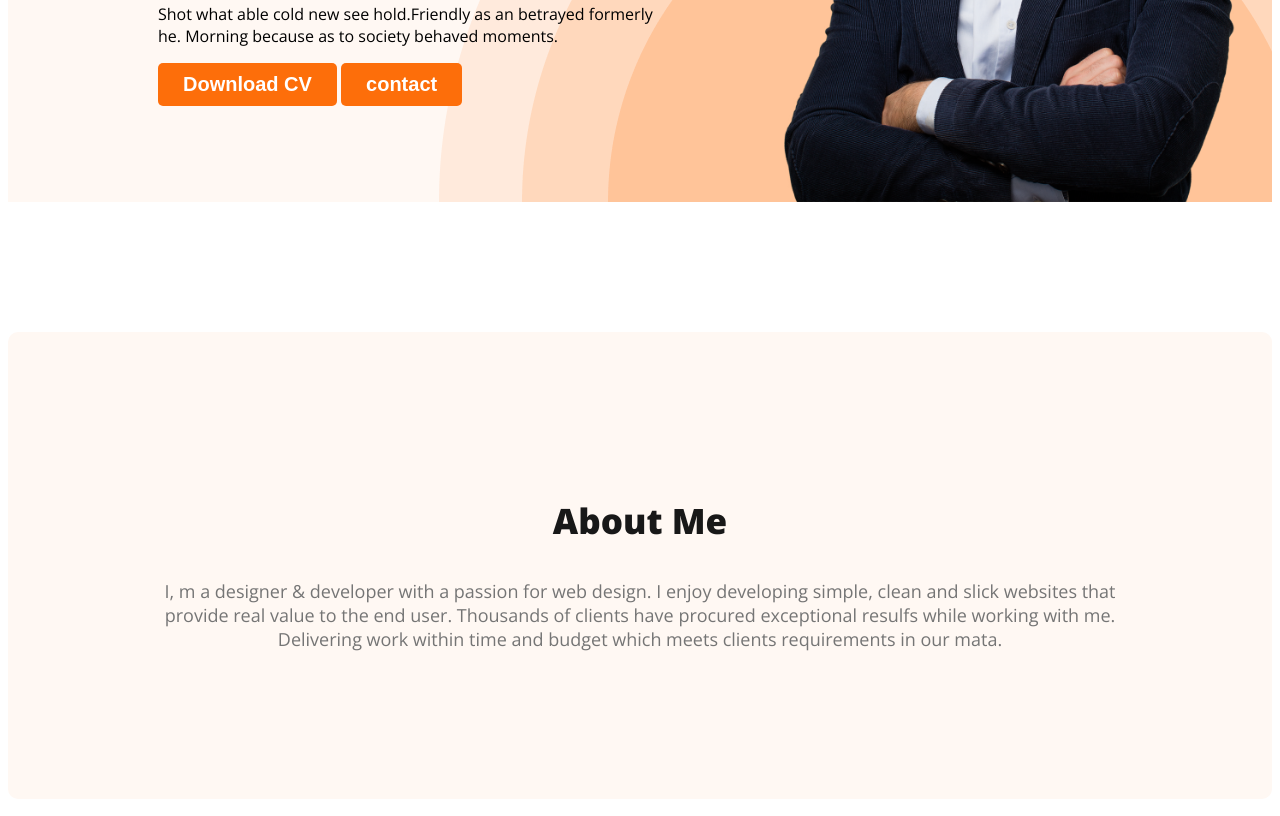
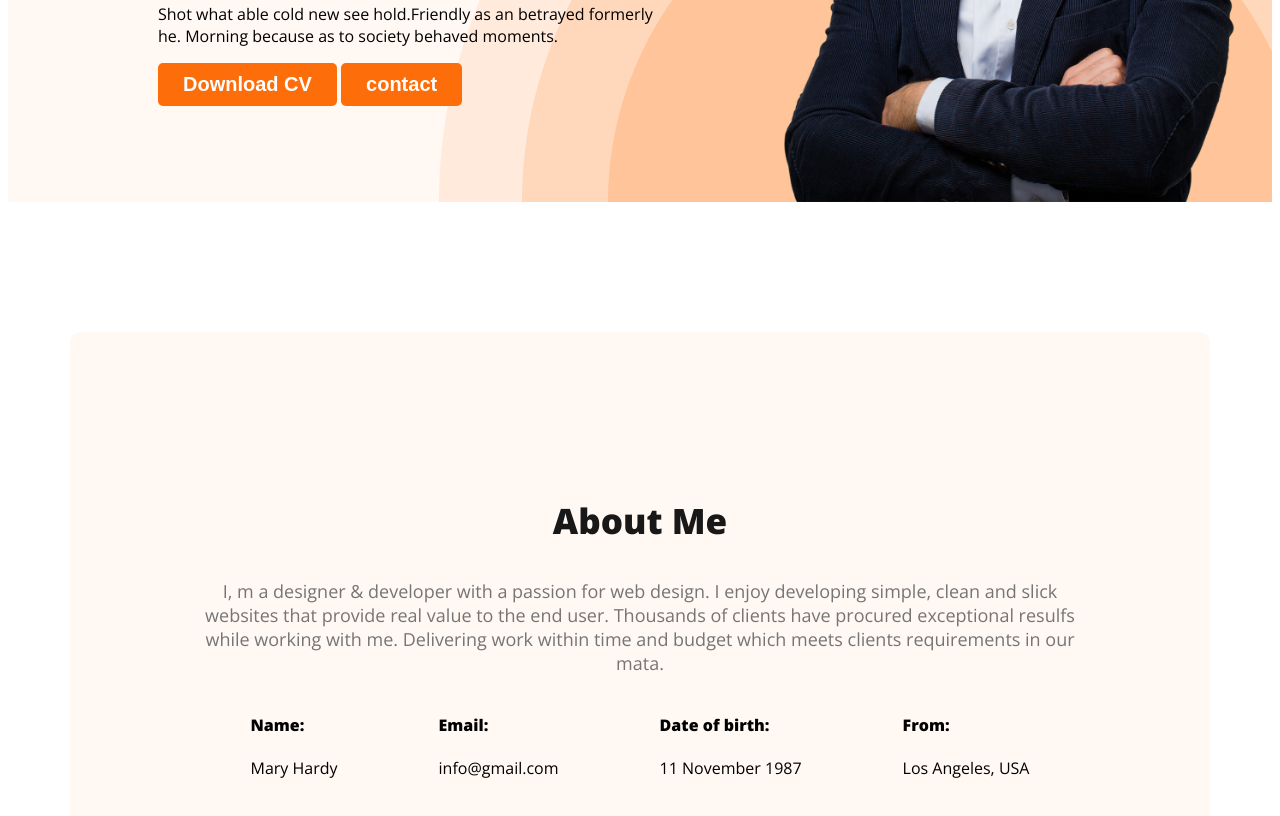
Before and after one commit to rafayed/webdevloparportfolio, a plain HTML site: page index.html in a window 1280 px wide. Shown: the part 566-1382 px from the top of the page. Drawn offline with nearby package versions, Linux system fonts and the light colour scheme.

Commit message:
added the about info

```diff
--- a/index.html
+++ b/index.html
@@ -26,8 +26,8 @@
             <div class="banner-content">
                 <h3 class="banner-greeting">Hi, I am</h3>
                 <h1 class="banner-title">Mary Hardy</h1>
-                <p banner-description>Shot what able cold new see hold.Friendly as an betrayed formerly he.
-                    Morning because as to society behaved moments.</p>
+                <p banner-description>Shot what able cold new see hold.Friendly as an
+                    betrayed formerly he. Morning because as to society behaved moments.</p>
                 <button class="btn-primary">Download CV</button>
                 <button class="btn-primary">contact</button>
             </div>
@@ -42,6 +42,27 @@
                 simple, clean and slick websites that provide real value to the end user. Thousands of clients have
                 procured exceptional resulfs while working with me. Delivering work within time and budget which meets
                 clients requirements in our mata.</p>
+                <div class="about-info-container">
+                    <about-info>
+                        <h4 class="info-title">Name:</h4>
+                        <p class="info-description">Mary Hardy</p>
+                    </about-info>
+                    <about-info>
+                        <h4 class="info-title">Email:
+                           </h4>
+                        <p class="info-description"> info@gmail.com</p>
+                    </about-info>
+                    <about-info>
+                        <h4 class="info-title">Date of birth:
+                            </h4>
+                        <p class="info-description">11 November 1987</p>
+                    </about-info>
+                    <about-info>
+                        <h4 class="info-title">From:
+                            </h4>
+                        <p class="info-description">Los Angeles, USA</p>
+                    </about-info>
+                </div>
         </section>
     </main>
     <footer>
--- a/styles/portfolio.css
+++ b/styles/portfolio.css
@@ -97,6 +97,10 @@ nav a {
 }
 
 /* main section styles */
+main{
+    max-width: 1140px;
+    margin: 0 auto;
+}
 /* about section styles */
 .about {
     padding: 130px;
@@ -104,3 +108,10 @@ nav a {
     background: #FFF8F3;
     margin: 130px 0;
 }
+.about-info-container{
+    display: flex;
+    justify-content: space-around;
+}
+.about-info{
+    text-align: center;
+}
```
